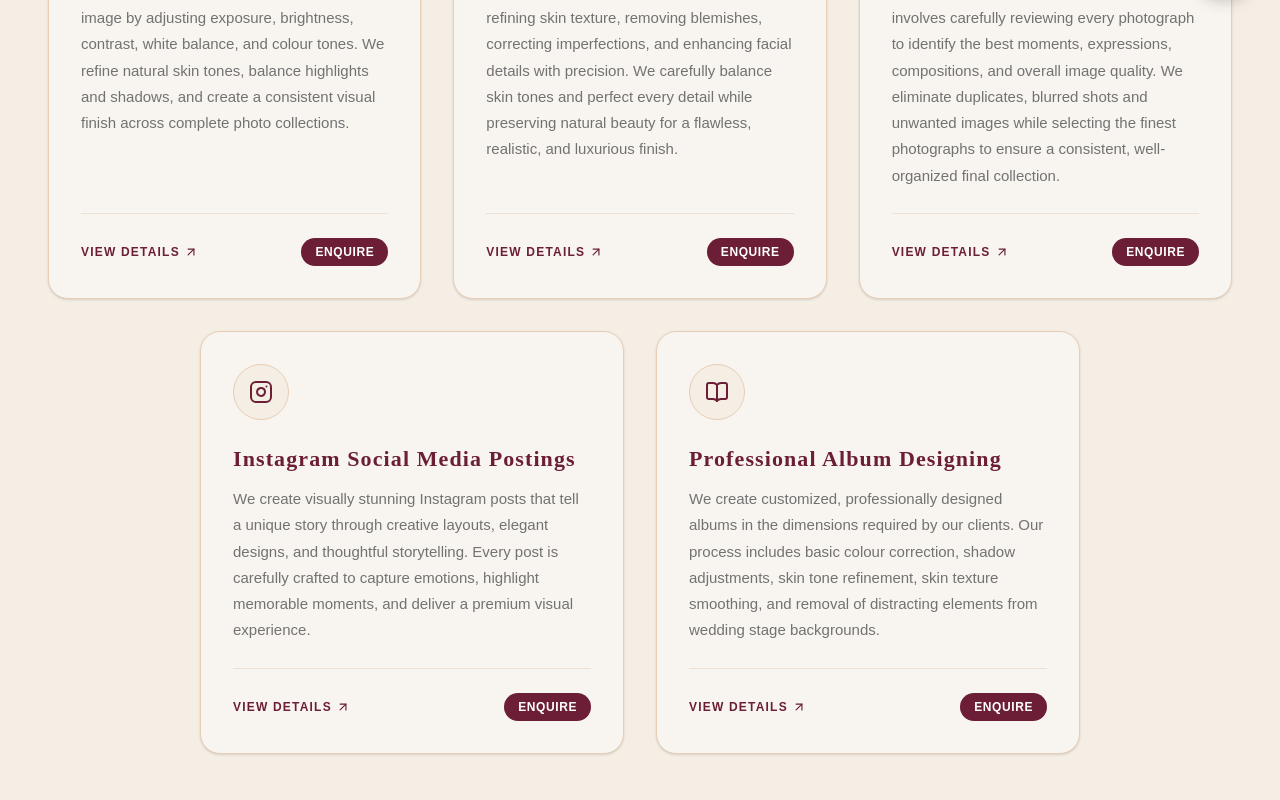
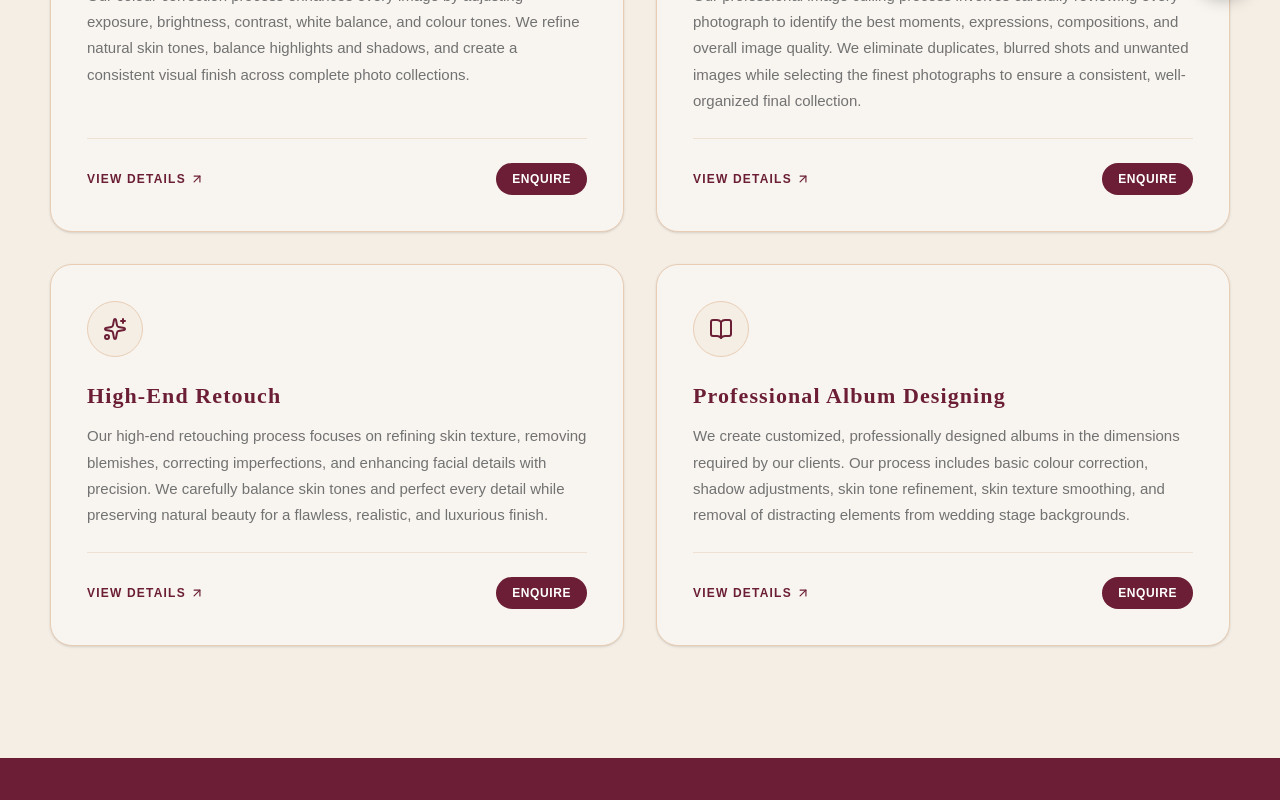
Before and after one commit to beyondwebco-lgtm/srk-vision, a Next.js app: page /services in a window 1280 px wide. Shown: the part 780-1580 px from the top of the page. Built offline with nearby package versions, Linux system fonts and the light colour scheme.

Commit message:
Update website to offer only 4 core services in exact order in a balanced 2x2 grid

```diff
--- a/src/app/services/page.tsx
+++ b/src/app/services/page.tsx
@@ -13,7 +13,7 @@ export default function ServicesPage() {
           Precision Post-Production
         </h1>
         <p className="mt-3 text-sm sm:text-base text-[#727272] max-w-2xl mx-auto font-medium">
-          Explore our five core photo post-production disciplines crafted specifically for wedding photographers, portrait creators, and luxury studios.
+          Explore our four core photo post-production disciplines crafted specifically for wedding photographers, portrait creators, and luxury studios.
         </p>
       </div>
 
--- a/src/components/ServicesMarquee.tsx
+++ b/src/components/ServicesMarquee.tsx
@@ -3,9 +3,8 @@ import React from "react";
 export default function ServicesMarquee() {
   const items = [
     "COLOUR CORRECTION",
-    "HIGH END RETOUCH",
-    "SOCIAL MEDIA POSTING DESIGNING",
-    "IMAGE CULLING SELECTION",
+    "IMAGE CULLING & SELECTION",
+    "HIGH-END RETOUCH",
     "PROFESSIONAL ALBUM DESIGNING",
   ];
 
--- a/src/components/ServicesSection.tsx
+++ b/src/components/ServicesSection.tsx
@@ -2,12 +2,11 @@ import React from "react";
 import Link from "next/link";
 import {
   Palette,
+  Filter,
   Sparkles,
-  Filter,
   BookOpen,
   ArrowUpRight
 } from "lucide-react";
-import { InstagramIcon } from "@/components/InstagramIcon";
 
 const SERVICES_DATA = [
   {
@@ -20,6 +19,14 @@ const SERVICES_DATA = [
   },
   {
     id: "02",
+    slug: "image-culling",
+    title: "Image Culling & Selection",
+    icon: (props: { className?: string }) => <Filter {...props} />,
+    description:
+      "Our professional image culling process involves carefully reviewing every photograph to identify the best moments, expressions, compositions, and overall image quality. We eliminate duplicates, blurred shots and unwanted images while selecting the finest photographs to ensure a consistent, well-organized final collection.",
+  },
+  {
+    id: "03",
     slug: "high-end-retouching",
     title: "High-End Retouch",
     icon: (props: { className?: string }) => <Sparkles {...props} />,
@@ -27,23 +34,7 @@ const SERVICES_DATA = [
       "Our high-end retouching process focuses on refining skin texture, removing blemishes, correcting imperfections, and enhancing facial details with precision. We carefully balance skin tones and perfect every detail while preserving natural beauty for a flawless, realistic, and luxurious finish.",
   },
   {
-    id: "03",
-    slug: "image-culling",
-    title: "Image Culling & Selection",
-    icon: (props: { className?: string }) => <Filter {...props} />,
-    description:
-      "Our professional image culling process involves carefully reviewing every photograph to identify the best moments, expressions, compositions, and overall image quality. We eliminate duplicates, blurred shots and unwanted images while selecting the finest photographs to ensure a consistent, well-organized final collection.",
-  },
-  {
     id: "04",
-    slug: "instagram-designing",
-    title: "Instagram Social Media Postings",
-    icon: (props: { className?: string }) => <InstagramIcon {...props} />,
-    description:
-      "We create visually stunning Instagram posts that tell a unique story through creative layouts, elegant designs, and thoughtful storytelling. Every post is carefully crafted to capture emotions, highlight memorable moments, and deliver a premium visual experience.",
-  },
-  {
-    id: "05",
     slug: "album-designing",
     title: "Professional Album Designing",
     icon: (props: { className?: string }) => <BookOpen {...props} />,
@@ -67,14 +58,14 @@ export default function ServicesSection() {
           <div className="w-16 h-[2px] bg-[#CE986C] mx-auto mt-4" />
         </div>
 
-        {/* 5 Service Cards Grid: 3 in top row, 2 centered in bottom row */}
-        <div className="grid grid-cols-1 md:grid-cols-2 lg:grid-cols-3 gap-8">
-          {SERVICES_DATA.slice(0, 3).map((s) => {
+        {/* 4 Service Cards in a Balanced 2 × 2 Grid on Desktop, 1 Column on Mobile */}
+        <div className="grid grid-cols-1 md:grid-cols-2 gap-8 max-w-[1180px] mx-auto">
+          {SERVICES_DATA.map((s) => {
             const Icon = s.icon;
             return (
               <div
                 key={s.id}
-                className="bg-[#F8F5F0] rounded-[20px] p-8 border border-[#E8CDB4] shadow-sm hover:shadow-md transition-all duration-300 flex flex-col justify-between group"
+                className="bg-[#F8F5F0] rounded-[22px] p-8 sm:p-9 border border-[#E8CDB4] shadow-sm hover:shadow-md transition-all duration-300 flex flex-col justify-between group"
               >
                 <div>
                   <div className="w-14 h-14 rounded-full bg-[#F5EEE5] border border-[#E8CDB4] flex items-center justify-center text-[#6B1E35] mb-6 group-hover:bg-[#6B1E35] group-hover:text-white transition-colors duration-300">
@@ -101,51 +92,7 @@ export default function ServicesSection() {
 
                   <Link
                     href={`/order?service=${s.slug}`}
-                    className="text-xs uppercase tracking-wider px-3.5 py-1.5 rounded-full bg-[#6B1E35] text-white hover:bg-[#843B43] font-semibold transition-colors"
-                  >
-                    Enquire
-                  </Link>
-                </div>
-              </div>
-            );
-          })}
-        </div>
-
-        {/* Second Row: 2 cards centered */}
-        <div className="grid grid-cols-1 md:grid-cols-2 gap-8 max-w-[880px] mx-auto mt-8">
-          {SERVICES_DATA.slice(3, 5).map((s) => {
-            const Icon = s.icon;
-            return (
-              <div
-                key={s.id}
-                className="bg-[#F8F5F0] rounded-[20px] p-8 border border-[#E8CDB4] shadow-sm hover:shadow-md transition-all duration-300 flex flex-col justify-between group"
-              >
-                <div>
-                  <div className="w-14 h-14 rounded-full bg-[#F5EEE5] border border-[#E8CDB4] flex items-center justify-center text-[#6B1E35] mb-6 group-hover:bg-[#6B1E35] group-hover:text-white transition-colors duration-300">
-                    <Icon className="w-6 h-6" />
-                  </div>
-
-                  <h3 className="font-cinzel text-xl sm:text-[22px] font-bold text-[#6B1E35] mb-3 leading-snug">
-                    {s.title}
-                  </h3>
-
-                  <p className="font-quicksand text-sm sm:text-[15px] text-[#727272] leading-[1.75] font-medium">
-                    {s.description}
-                  </p>
-                </div>
-
-                <div className="pt-6 mt-6 border-t border-[#E8CDB4]/50 flex items-center justify-between">
-                  <Link
-                    href={`/services/${s.slug}`}
-                    className="text-xs uppercase tracking-widest text-[#6B1E35] font-bold inline-flex items-center hover:text-[#CE986C] transition-colors"
-                  >
-                    <span>View Details</span>
-                    <ArrowUpRight className="ml-1 w-3.5 h-3.5" />
-                  </Link>
-
-                  <Link
-                    href={`/order?service=${s.slug}`}
-                    className="text-xs uppercase tracking-wider px-3.5 py-1.5 rounded-full bg-[#6B1E35] text-white hover:bg-[#843B43] font-semibold transition-colors"
+                    className="text-xs uppercase tracking-wider px-4 py-2 rounded-full bg-[#6B1E35] text-white hover:bg-[#843B43] font-semibold transition-colors"
                   >
                     Enquire
                   </Link>
--- a/src/data/content.ts
+++ b/src/data/content.ts
@@ -20,7 +20,7 @@ export const SERVICES: ServiceItem[] = [
     id: "01",
     slug: "colour-correction",
     number: "01",
-    title: "Professional Colour Correction",
+    title: "Colour Correction",
     shortDesc: "Balancing exposure, contrast, white balance, and skin tones with batch consistency.",
     fullDesc:
       "Our colour correction process enhances every image by adjusting exposure, brightness, contrast, white balance, and colour tones. We refine natural skin tones, balance highlights and shadows, and create a consistent visual finish across complete photo collections.",
@@ -42,32 +42,8 @@ export const SERVICES: ServiceItem[] = [
   },
   {
     id: "02",
-    slug: "high-end-retouching",
+    slug: "image-culling",
     number: "02",
-    title: "High-End Retouching",
-    shortDesc: "Flawless skin texture, blemish removal, and realistic portrait perfection.",
-    fullDesc:
-      "Our high-end retouching process focuses on refining skin texture, removing blemishes, correcting imperfections, and enhancing facial details with precision. We carefully balance skin tones and perfect every detail while preserving natural beauty for a flawless, realistic, and luxurious finish.",
-    heroImage: "https://images.unsplash.com/photo-1509967419530-da38b4704bc6?q=80&w=1200&auto=format&fit=crop",
-    features: [
-      "Natural skin retouching",
-      "Blemish removal",
-      "Facial detail enhancement",
-      "Background cleanup",
-      "Portrait refinement",
-    ],
-    deliverables: [
-      "Frequency separation skin texture preservation",
-      "Dodge & Burn micro-contouring",
-      "Eye, iris, and hair stray refinement",
-      "Garment crease and subtle distraction elimination"
-    ],
-    idealFor: "Beauty editorials, bridal close-ups, celebrity portraits, magazine covers, and luxury commercial campaigns."
-  },
-  {
-    id: "03",
-    slug: "image-culling",
-    number: "03",
     title: "Image Culling & Selection",
     shortDesc: "Curating the finest moments, eliminating blur and duplicates from large galleries.",
     fullDesc:
@@ -89,33 +65,33 @@ export const SERVICES: ServiceItem[] = [
     idealFor: "Busy destination wedding photographers, documentary event shooters, and studios handling multi-day celebrations."
   },
   {
-    id: "04",
-    slug: "instagram-designing",
-    number: "04",
-    title: "Instagram & Social Media Designing",
-    shortDesc: "Seamless carousels, editorial story layouts, and impactful visual branding.",
+    id: "03",
+    slug: "high-end-retouching",
+    number: "03",
+    title: "High-End Retouch",
+    shortDesc: "Flawless skin texture, blemish removal, and realistic portrait perfection.",
     fullDesc:
-      "We create visually stunning Instagram posts that tell a unique story through creative layouts, elegant designs, and thoughtful storytelling. Every post is carefully crafted to capture emotions, highlight memorable moments, and deliver a premium visual experience.",
-    heroImage: "https://images.unsplash.com/photo-1519741497674-611481863552?q=80&w=1200&auto=format&fit=crop",
+      "Our high-end retouching process focuses on refining skin texture, removing blemishes, correcting imperfections, and enhancing facial details with precision. We carefully balance skin tones and perfect every detail while preserving natural beauty for a flawless, realistic, and luxurious finish.",
+    heroImage: "https://images.unsplash.com/photo-1509967419530-da38b4704bc6?q=80&w=1200&auto=format&fit=crop",
     features: [
-      "Instagram carousel designs",
-      "Photography portfolio posts",
-      "Wedding storytelling layouts",
-      "Social media creative designing",
-      "Consistent visual branding",
+      "Natural skin retouching",
+      "Blemish removal",
+      "Facial detail enhancement",
+      "Background cleanup",
+      "Portrait refinement",
     ],
     deliverables: [
-      "Seamless panoramic carousel splits",
-      "Editorial typography accents & subtle framing",
-      "High-contrast feed optimization for mobile displays",
-      "Custom grid planning and aesthetic consistency"
+      "Frequency separation skin texture preservation",
+      "Dodge & Burn micro-contouring",
+      "Eye, iris, and hair stray refinement",
+      "Garment crease and subtle distraction elimination"
     ],
-    idealFor: "Photographers seeking viral reach, wedding creators building an alluring digital brand, and luxury lifestyle creators."
+    idealFor: "Beauty editorials, bridal close-ups, celebrity portraits, magazine covers, and luxury commercial campaigns."
   },
   {
-    id: "05",
+    id: "04",
     slug: "album-designing",
-    number: "05",
+    number: "04",
     title: "Professional Album Designing",
     shortDesc: "Custom luxury wedding albums, distraction removal, and print-ready spreads.",
     fullDesc:
```
